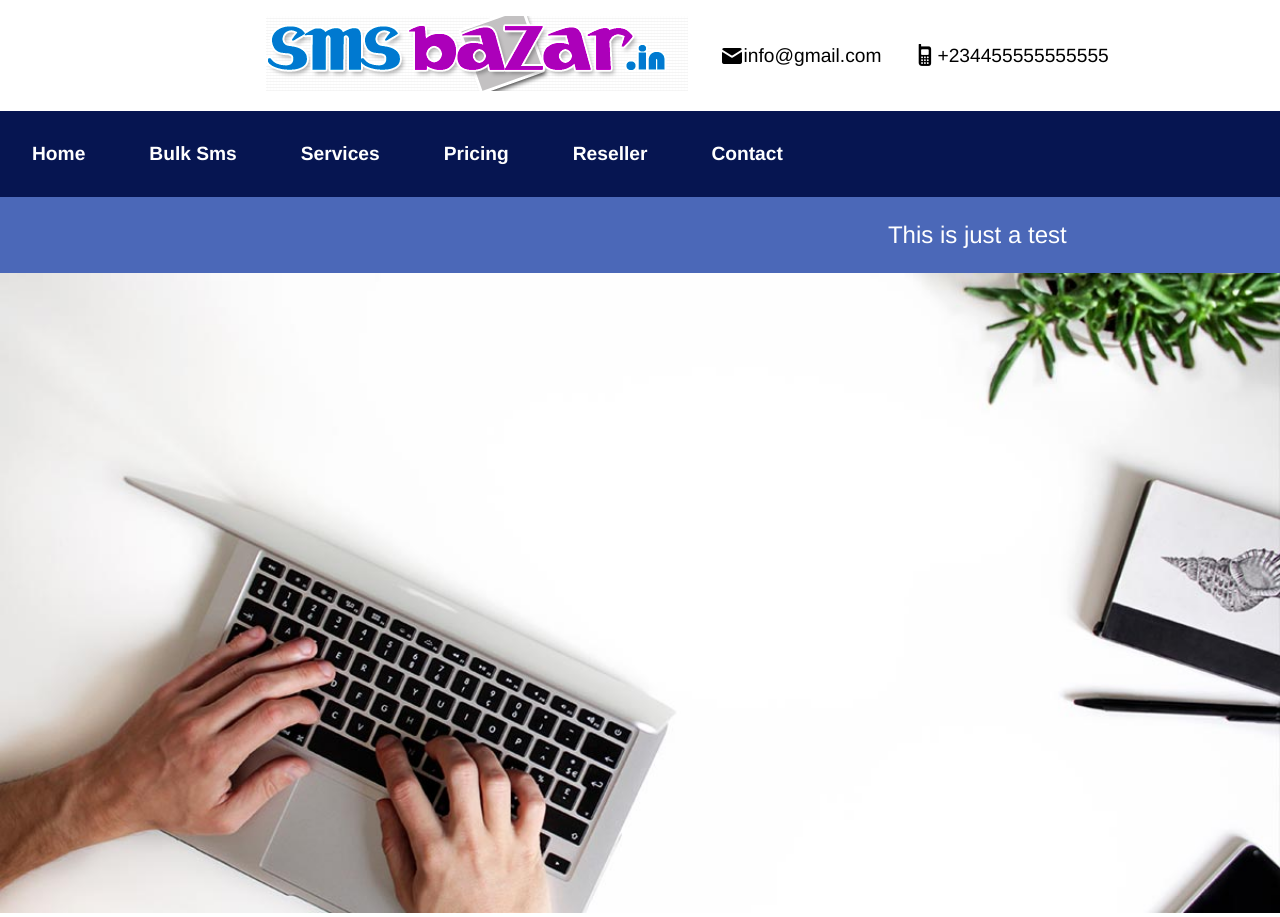
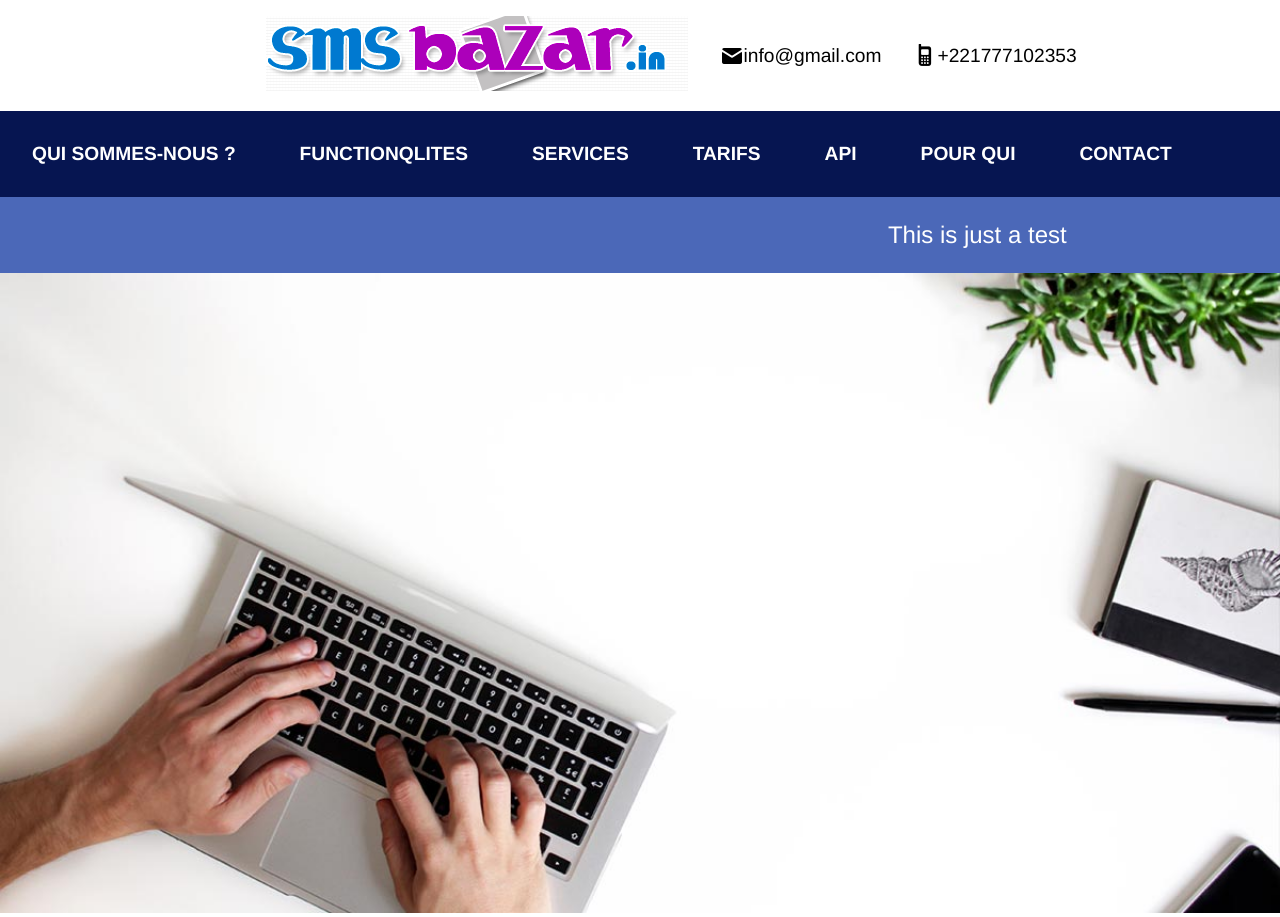
Before and after one commit to Baboucar/arproject, a Vue app: page / in a window 1280 px wide. Built offline with nearby package versions, Linux system fonts and the light colour scheme.

Commit message:
modifed the navlinks

```diff
--- a/src/components/Navigation.vue
+++ b/src/components/Navigation.vue
@@ -20,18 +20,20 @@
                     </div>
                     <div class="contact__item">
                     <img class="icon" src="/../images/phone.png" alt="">
-                    <a href="tel:+1233444444">+234455555555555</a>
+                    <a href="tel:+221777102353">+221777102353</a>
+
                      </div>
                 </div>
             </div>
         </header>
       <nav class="nav">
-          <router-link to="/" class="nav__links" >Home</router-link>
-          <router-link to="/" class="nav__links">Bulk Sms</router-link>
-          <router-link to="/" class="nav__links">Services</router-link>
-          <router-link to="" class="nav__links">Pricing</router-link>
-          <router-link to="/" class="nav__links">Reseller</router-link>
-          <router-link to="" class="nav__links">Contact</router-link>
+          <router-link to="/" class="nav__links" >QUI SOMMES-NOUS ?</router-link>
+          <router-link to="/" class="nav__links">FUNCTIONQLITES</router-link>
+          <router-link to="/" class="nav__links">SERVICES</router-link>
+          <router-link to="" class="nav__links">TARIFS</router-link>
+          <router-link to="/" class="nav__links">API</router-link>
+          <router-link to="" class="nav__links">POUR QUI</router-link>
+             <router-link to="" class="nav__links">CONTACT</router-link>
       </nav>
       </div>
 
```
